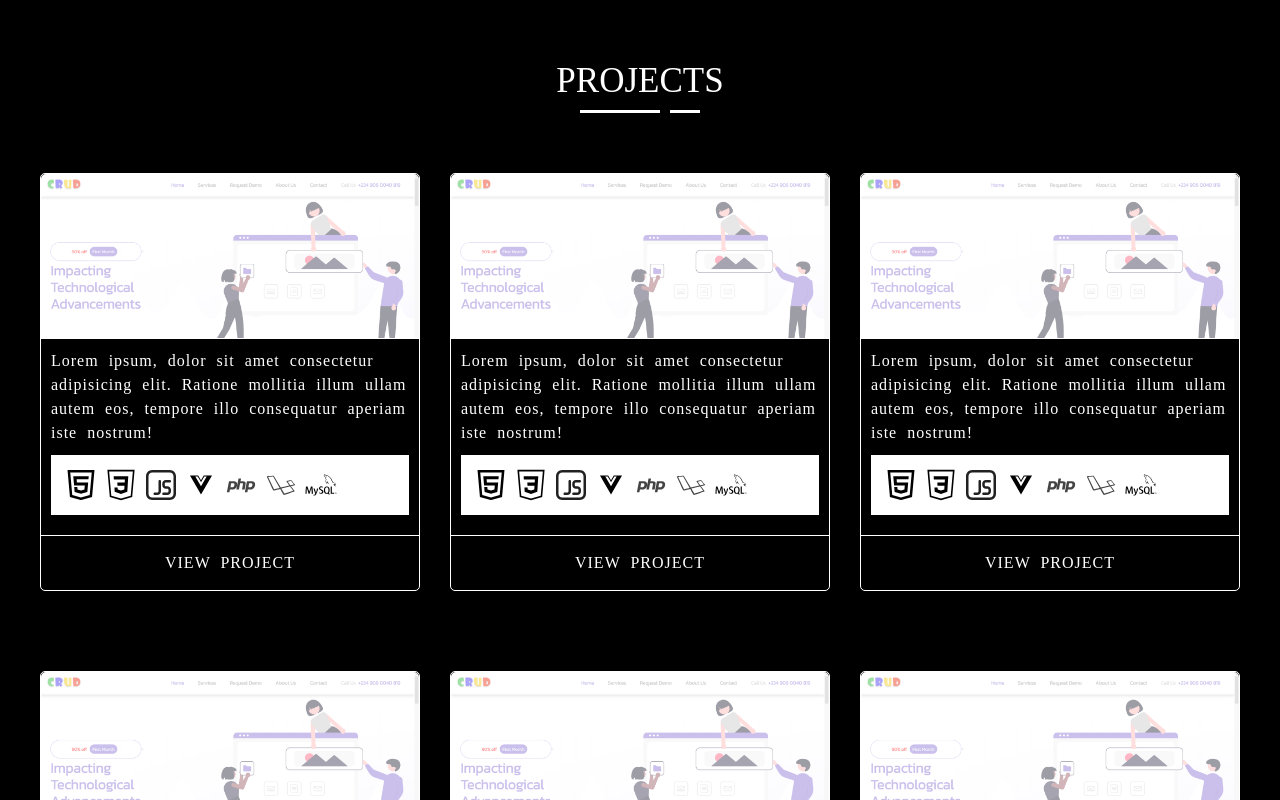
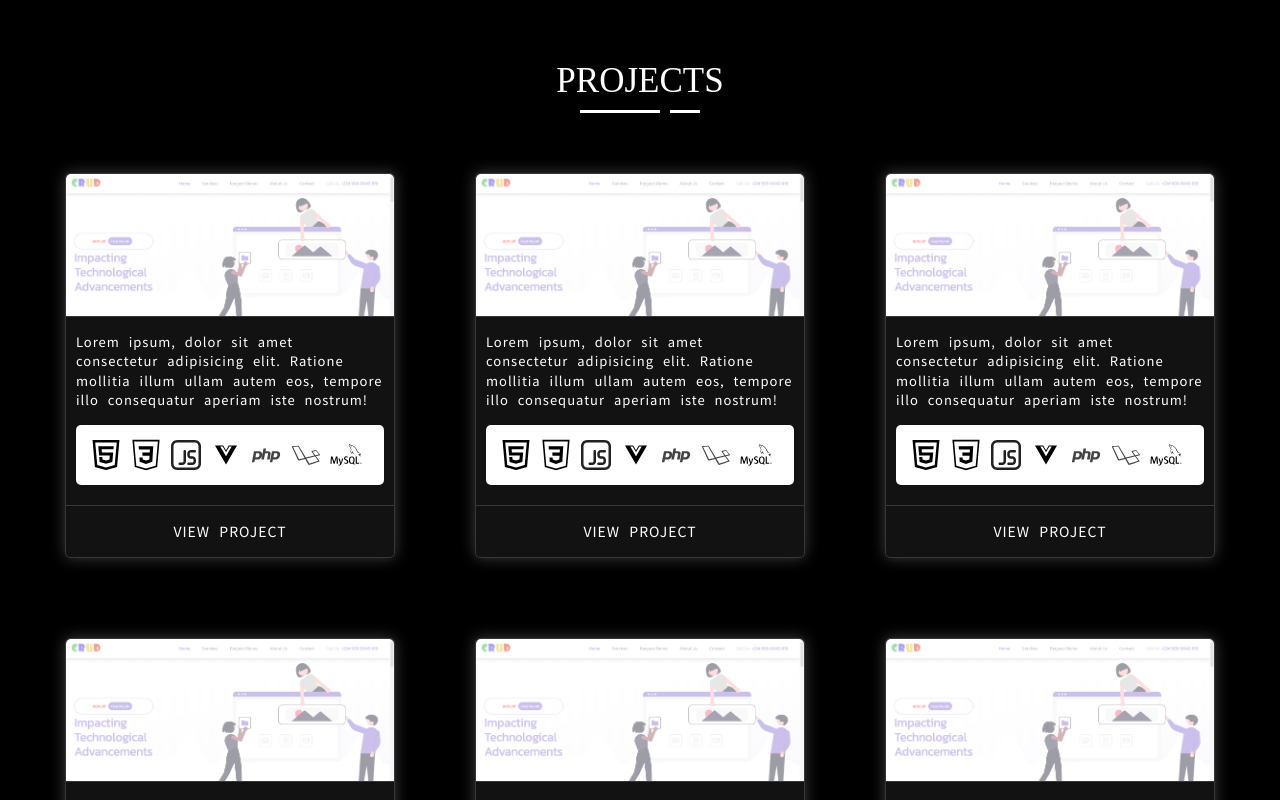
Before and after one commit to MoshoodRafiu/portfolio, a Vue app: page / in a window 1280 px wide. Shown: the part 1640-2440 px from the top of the page. Built offline with nearby package versions, Linux system fonts and the light colour scheme; a web font is replaced by a local one; what vue-particles would draw is missing.

Commit message:
Redesign projects page

```diff
--- a/src/App.vue
+++ b/src/App.vue
@@ -36,4 +36,14 @@ export default {
   button:focus{
     outline: none;
   }
+  .col-lg-4{
+    padding-right: 40px;
+    padding-left: 40px;
+  }
+  @media screen and (max-width: 600px) {
+      .col-lg-4{
+        padding-right: 20px;
+        padding-left: 20px;
+      }
+  }
 </style>
--- a/src/components/About.vue
+++ b/src/components/About.vue
@@ -64,9 +64,10 @@ export default {
     .about--item-content
     .about--section-content p{
         padding: 10px 0;
-        font-size: 17px;
+        font-size: 15px;
         letter-spacing: 1px;
         word-spacing: 5px;
+        font-family: 'Noto Sans TC', sans-serif;
     }
     .about--item-content
     .about--section-footer button{
--- a/src/components/Projects.vue
+++ b/src/components/Projects.vue
@@ -71,12 +71,14 @@ export default {
         background: #fff !important;
     }
     .project--container{
-        border: 0.1px solid #fff;
+        border: 0.1px solid #383636;
         border-radius: 5px;
         color: #fff;
         word-spacing: 5px;
         letter-spacing: 1px;
         margin: 40px 0;
+        background: rgb(19, 18, 18);
+        box-shadow: 0 0 15px #3f3c3c;
     }
     .project--container .project--header{
         font-size: 20px;
@@ -94,9 +96,12 @@ export default {
         transform: scale(1.1);
     }
     .project--container .project--body{
-        border-top: 0.1px solid #ffffff;
-        padding: 10px;
+        border-top: 0.1px solid #383636;
+        padding: 15px 10px;
         text-align: left;
+        font-family: 'Noto Sans TC', sans-serif;
+        font-size: 13px;
+        font-style: 100;
     }
     .project--container .project--footer{
         padding: 10px;
@@ -104,15 +109,16 @@ export default {
         margin: 0 10px 20px 10px;
         display: flex;
         overflow-x: auto;
+        border-radius: 5px;
     }
     .project--footer-tech{
         width: 40px;
     }
     .project--container .project--view{
-        border-top: 0.1px solid #ffffff;
+        border-top: 0.1px solid #383636;
         padding: 15px;
-        /* background: #fff; */
-        /* color: #000; */
+        font-family: 'Noto Sans TC', sans-serif;
+        font-size: 14px;
     }
      .project--container .project--view a{
         color: #fff;
```
